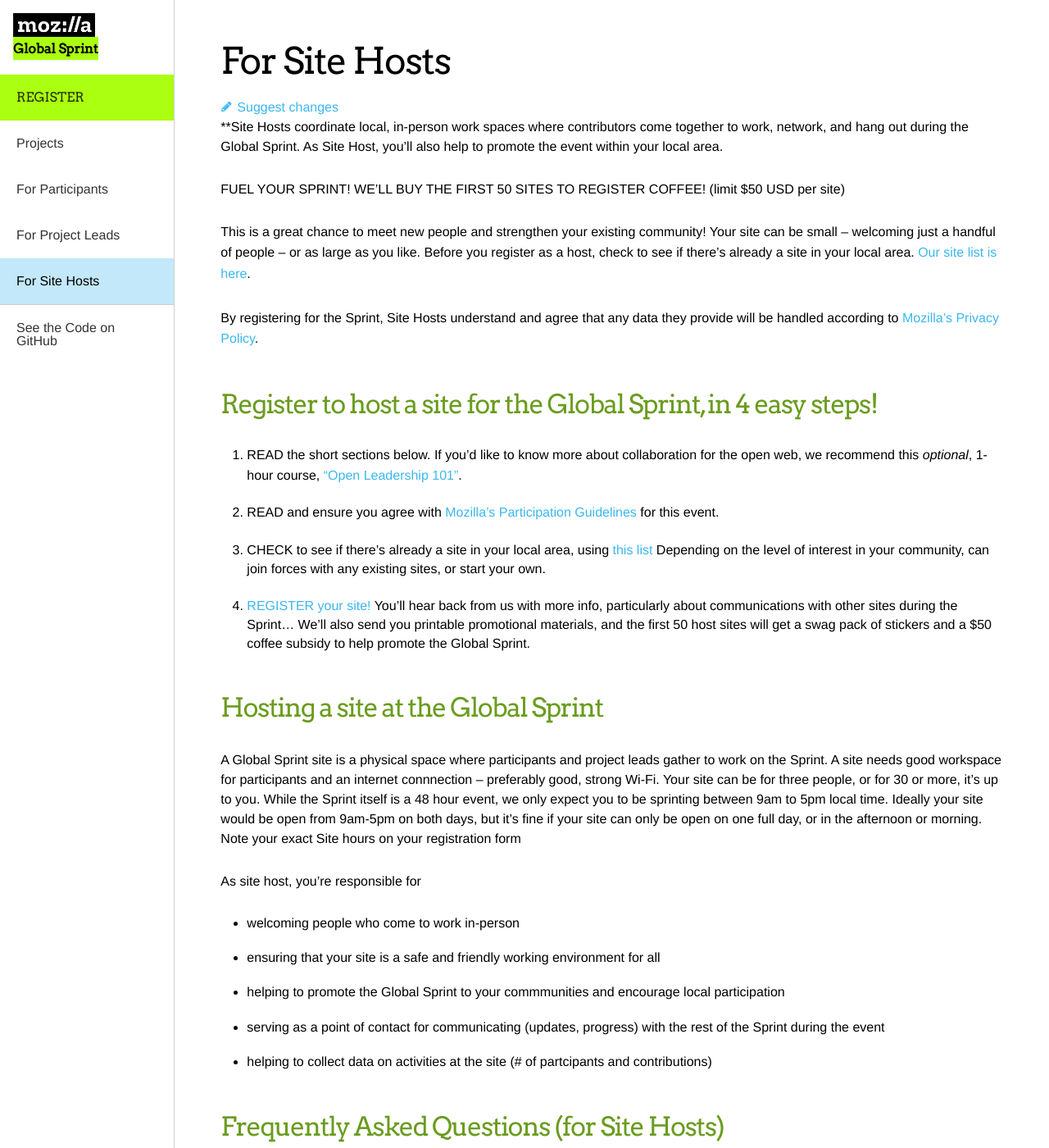
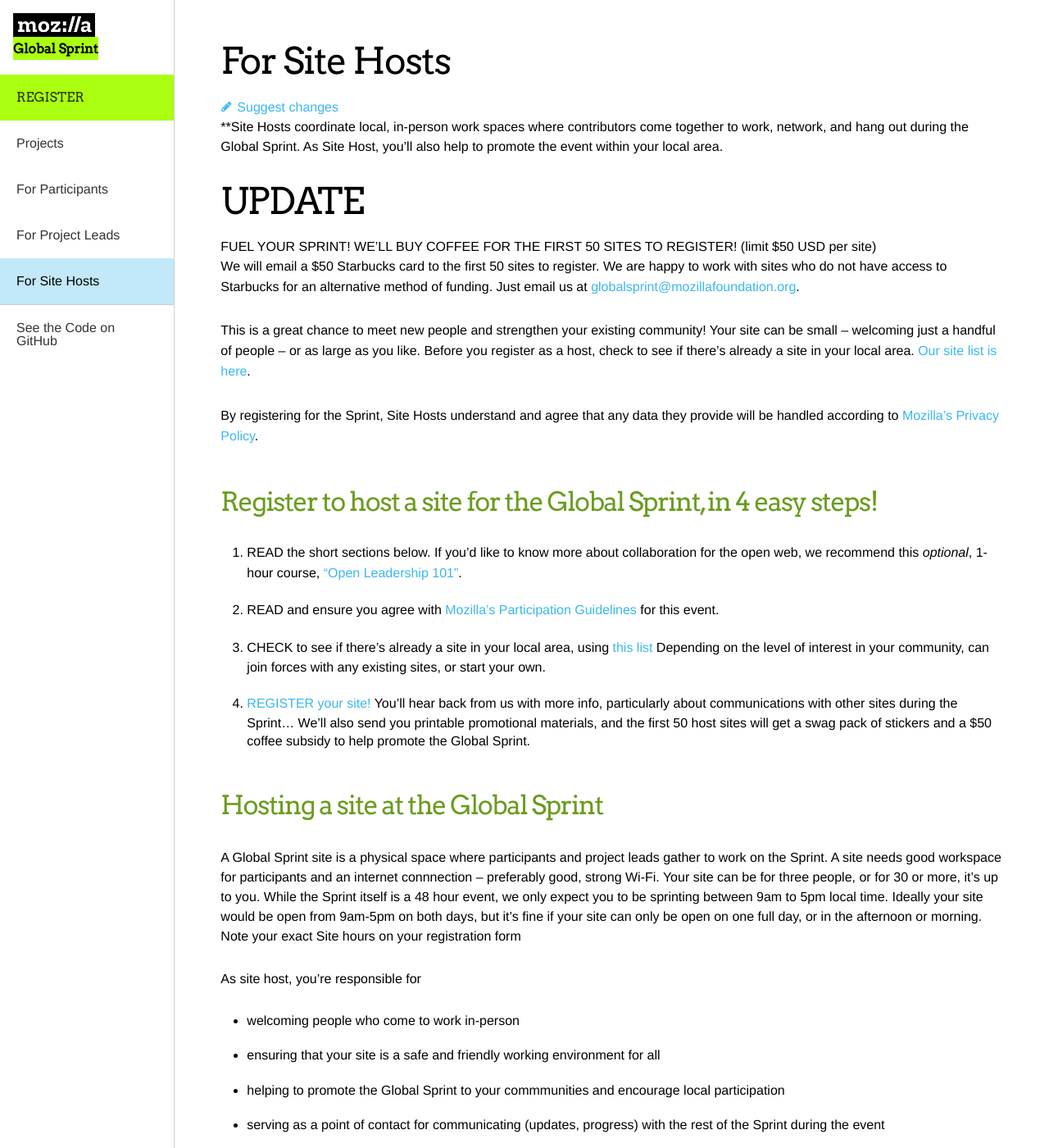
Before and after one commit to mozilla/global-sprint, a Jekyll site: the page built from _articles/site-hosts.md, in a window 1280 px wide and 1400 px high. Shown: the whole window at 82% size. Built offline with Jekyll 4.4.1, drawn with Linux system fonts in a browser that asks for light colours; comment, search, counter and statistics services are not loaded; some of the changed text lies outside the part shown.

Commit message:
Added info about coffee and swag at top

```diff
--- a/_articles/site-hosts.md
+++ b/_articles/site-hosts.md
@@ -5,7 +5,9 @@ title: For Site Hosts
 
 **Site Hosts coordinate local, in-person work spaces where contributors come together to work, network, and hang out during the Global Sprint. As Site Host, you'll also help to promote the event within your local area.
 
-**FUEL YOUR SPRINT! WE'LL BUY THE FIRST 50 SITES TO REGISTER COFFEE! (limit $50 USD per site)**
+## UPDATE
+**FUEL YOUR SPRINT! WE'LL BUY COFFEE FOR THE FIRST 50 SITES TO REGISTER! (limit $50 USD per site)**
+We will email a $50 Starbucks card to the first 50 sites to register.  We are happy to work with sites who do not have access to Starbucks for an alternative method of funding.  Just email us at [globalsprint@mozillafoundation.org](mailto:globalsprint@mozillafoundation.org).
 
 This is a great chance to meet new people and strengthen your existing community! Your site can be small -- welcoming just a handful of people -- or as large as you like. Before you register as a host, check to see if there's already a site in your local area. [Our site list is here](https://mozilla.github.io/global-sprint/register/).
 
@@ -33,7 +35,7 @@ As site host, you're responsible for
 ### Frequently Asked Questions (for Site Hosts)
 
 
-**Q: What space can be a site? Can my house, living room, or garage be a site?
+**Q: What space can be a site? Can my house, living room, or garage be a site?**
 
 A: Any space that has comfortable capacity for your attendees and has good WiFi or an internet connection is appropriate! Yes, your home can be a site but keep in mind the Sprint is a public event. Be sure you're comfortable with Sprint participants who you may not know they are coming to your home to work.
 
```
